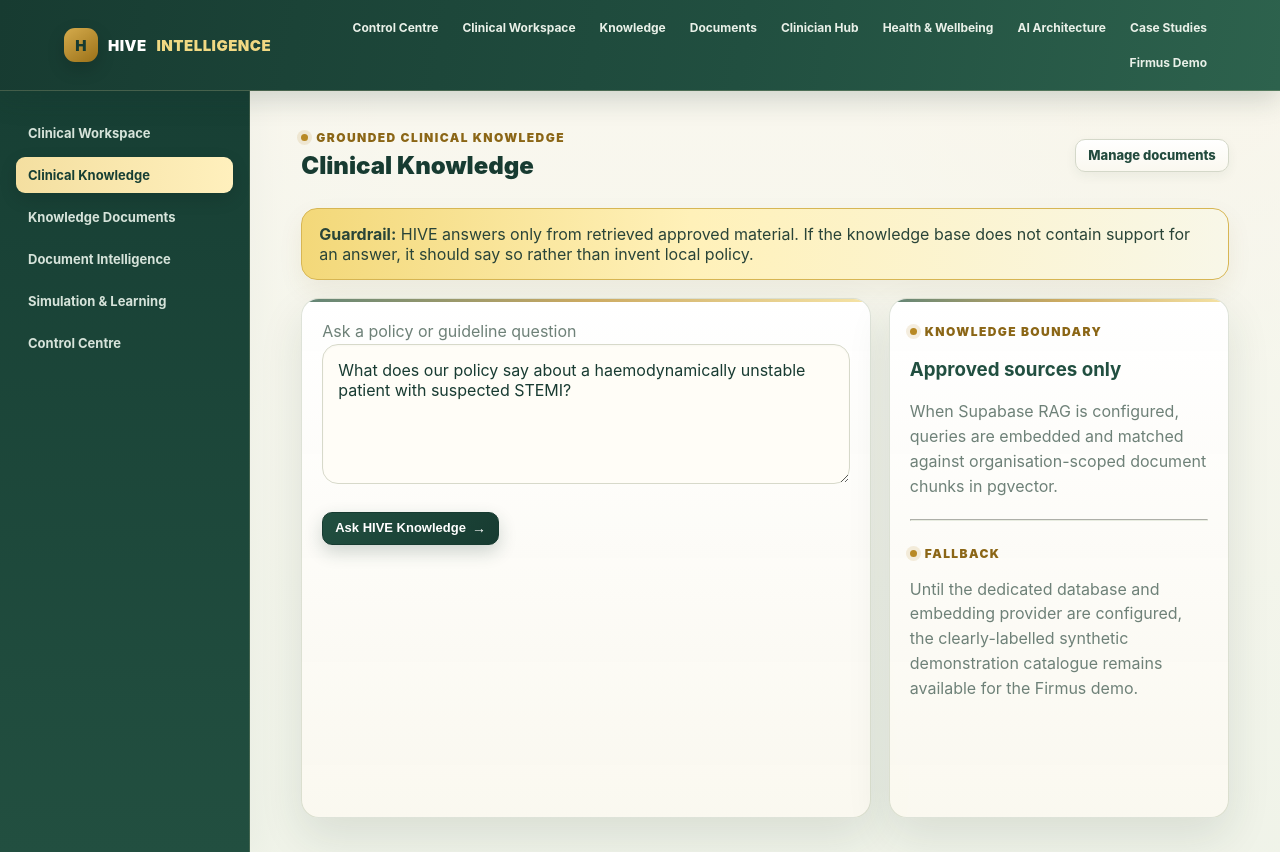
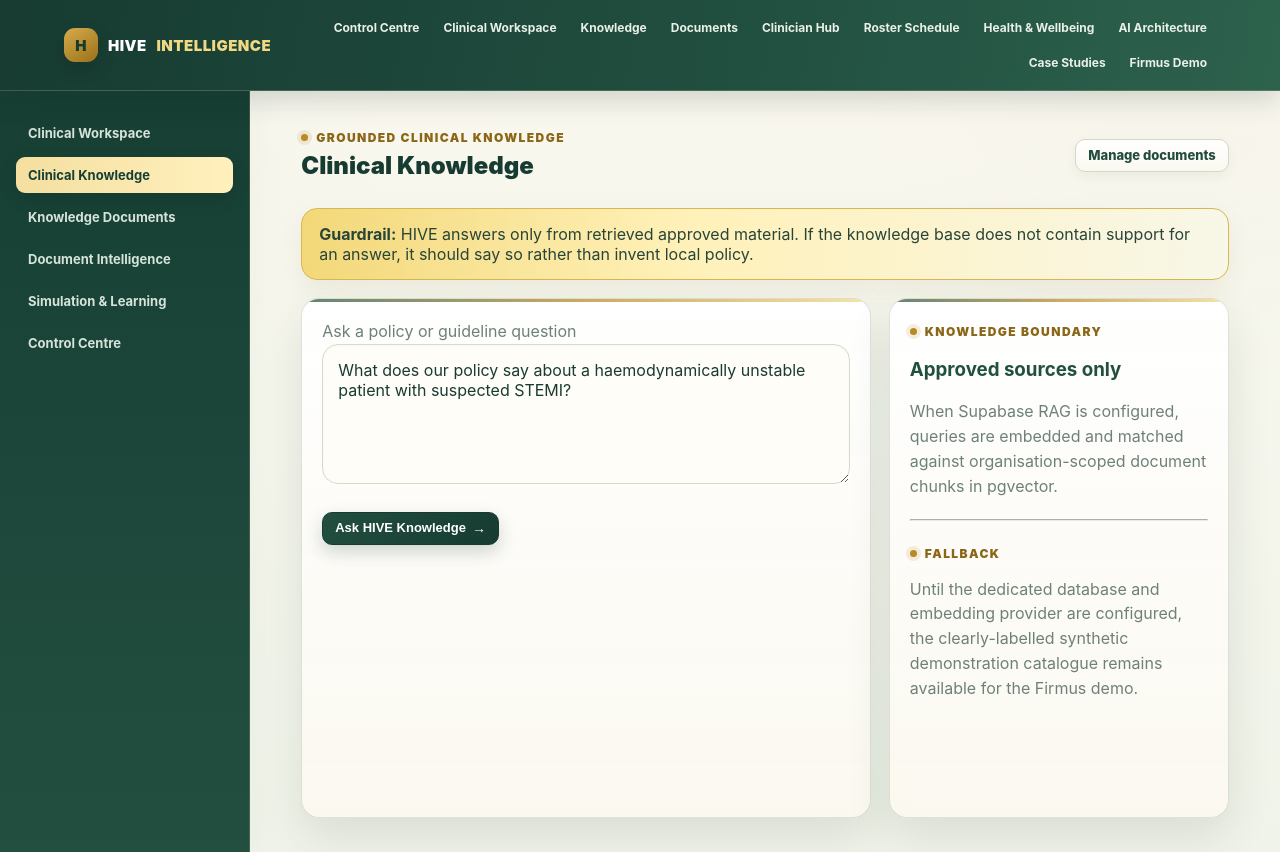
Before and after one commit to MA-730912/hive-intelligence, a Next.js app: page /knowledge in a window 1280 px wide. Built offline with nearby package versions, Linux system fonts and the light colour scheme.

Commit message:
Add Roster Schedule to main navigation

```diff
--- a/app/layout.tsx
+++ b/app/layout.tsx
@@ -16,6 +16,7 @@ export default function RootLayout({children}:{children:React.ReactNode}){
         <Link href="/knowledge">Knowledge</Link>
         <Link href="/knowledge/documents">Documents</Link>
         <Link href="/clinician">Clinician Hub</Link>
+        <Link href="/roster">Roster Schedule</Link>
         <Link href="/wellbeing">Health & Wellbeing</Link>
         <Link href="/architecture">AI Architecture</Link>
         <Link href="/case-studies">Case Studies</Link>
```
